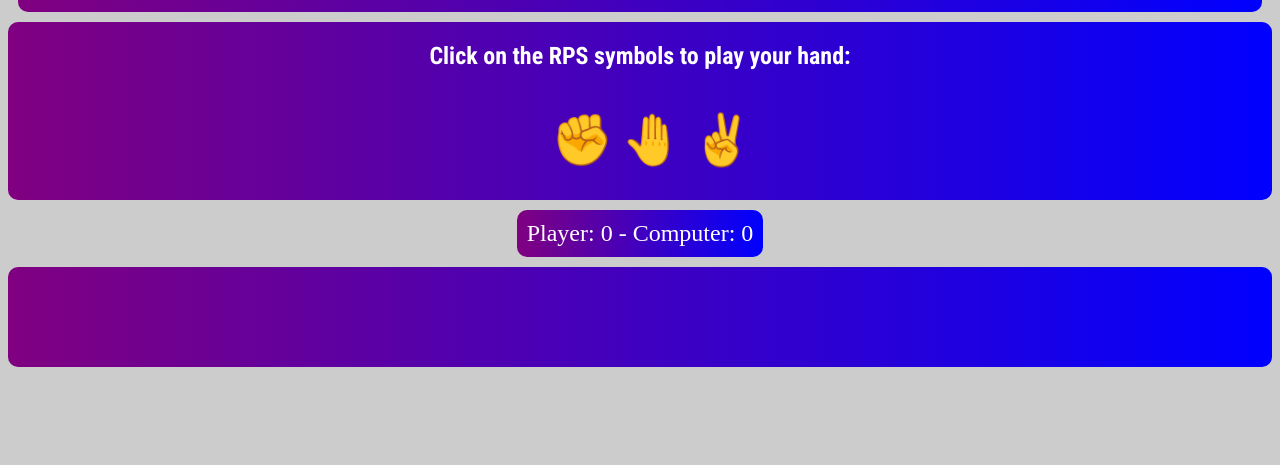
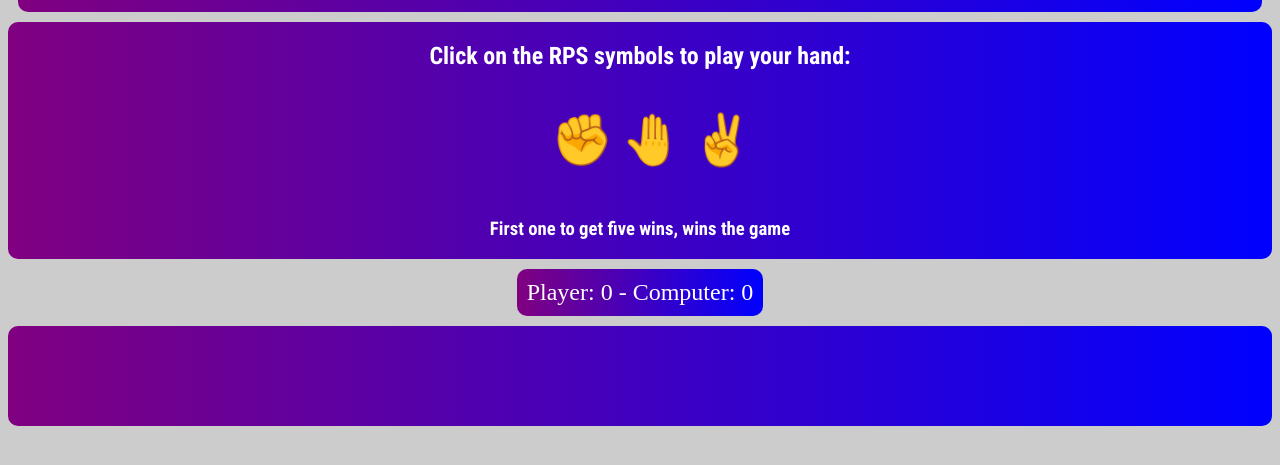
Before and after one commit to FoliFF/BrainnestJS-Assignments, a plain HTML site: page index.html in a window 1280 px wide. Shown: the part 99-564 px from the top of the page. Drawn offline with Linux system fonts and the light colour scheme.

Commit message:
Update index.html

```diff
--- a/index.html
+++ b/index.html
@@ -17,6 +17,7 @@
         <button class="rps" data-selection="paper">🤚</button>
         <button class="rps" data-selection="scissors">✌️</button>
       </div>
+      <h3>First one to get five wins, wins the game</h3>
     </main>
 
     <div id="score">Player: 0 - Computer: 0</div>
```
